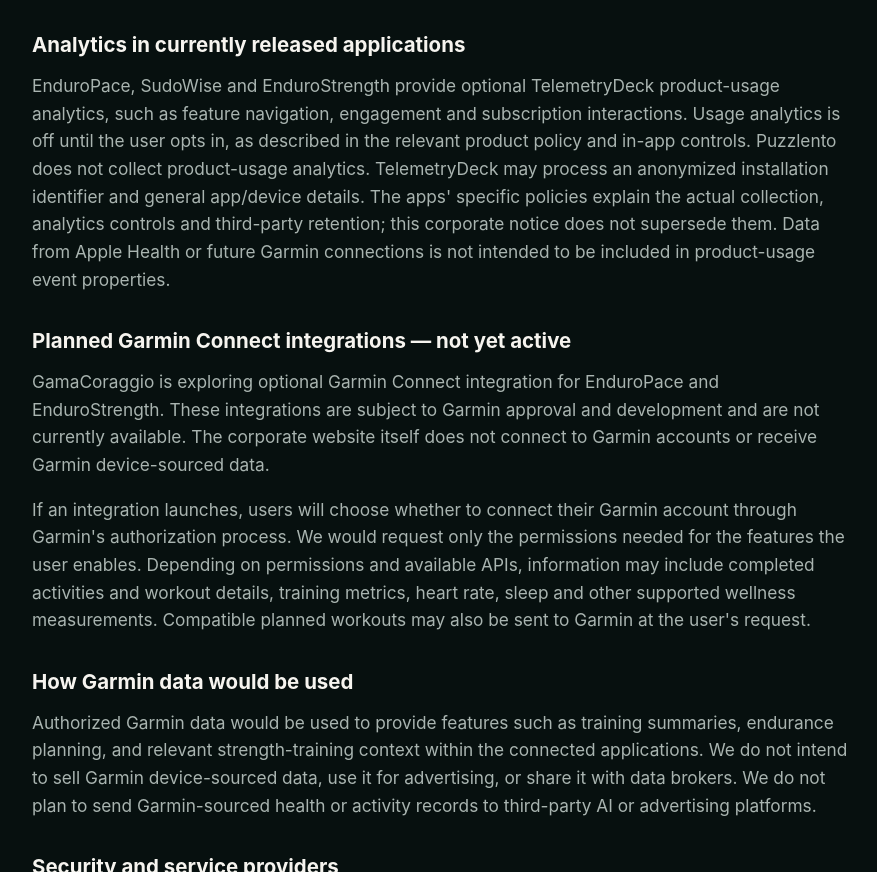
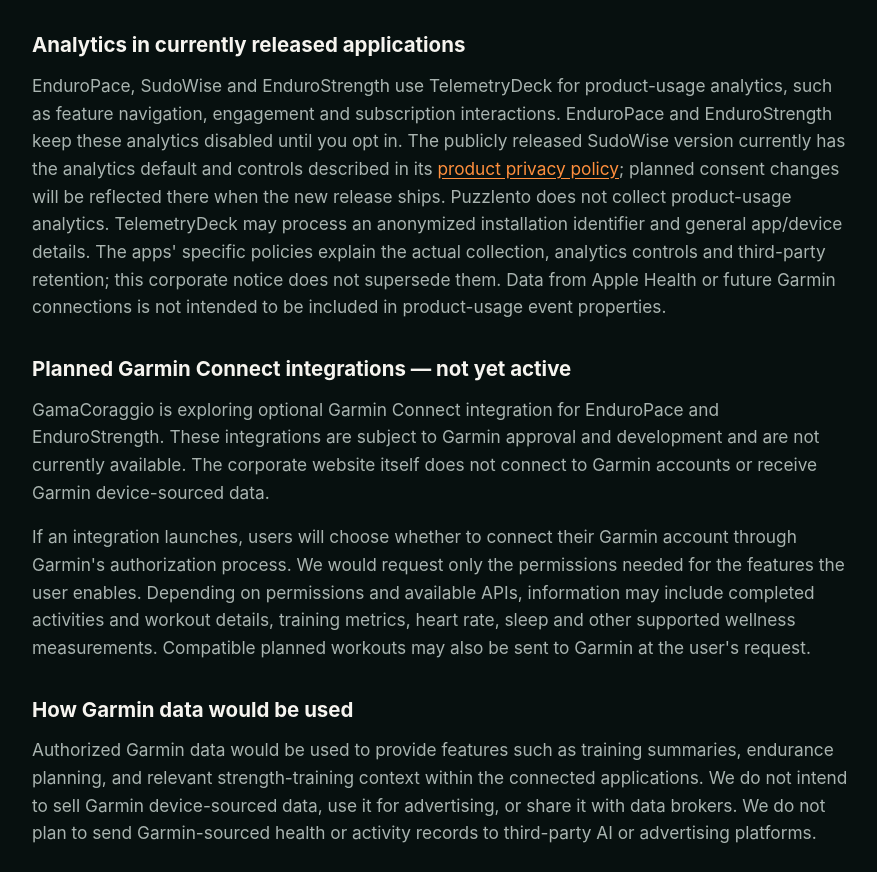
Before and after one commit to mmagriGH/gamacoraggio-site, a plain HTML site: page privacy.html in a window 1280 px wide. Shown: the part 1430-2302 px from the top of the page, without its empty margins (198-1075 px from the left). Drawn offline with Linux system fonts and the light colour scheme.

Commit message:
fix(privacy): accurately distinguish current SudoWise analytics default from opt-in apps

```diff
--- a/privacy.html
+++ b/privacy.html
@@ -88,11 +88,15 @@
 
           <h3>Analytics in currently released applications</h3>
           <p>
-            EnduroPace, SudoWise and EnduroStrength provide optional TelemetryDeck
-            product-usage analytics, such as feature navigation, engagement and
-            subscription interactions. Usage analytics is off until the user
-            opts in, as described in the relevant product policy and in-app controls.
-            Puzzlento does not collect product-usage analytics. TelemetryDeck may process an anonymized installation identifier and
+            EnduroPace, SudoWise and EnduroStrength use TelemetryDeck for
+            product-usage analytics, such as feature navigation, engagement
+            and subscription interactions. EnduroPace and EnduroStrength
+            keep these analytics disabled until you opt in. The publicly released
+            SudoWise version currently has the analytics default and controls
+            described in its <a href="https://sudowise.gamacoraggio.com/privacy/">
+            product privacy policy</a>; planned consent changes will be reflected
+            there when the new release ships. Puzzlento does not collect
+            product-usage analytics. TelemetryDeck may process an anonymized installation identifier and
             general app/device details. The apps' specific policies explain the actual
             collection, analytics controls and third-party retention; this corporate
             notice does not supersede them. Data from Apple Health or future Garmin
```
